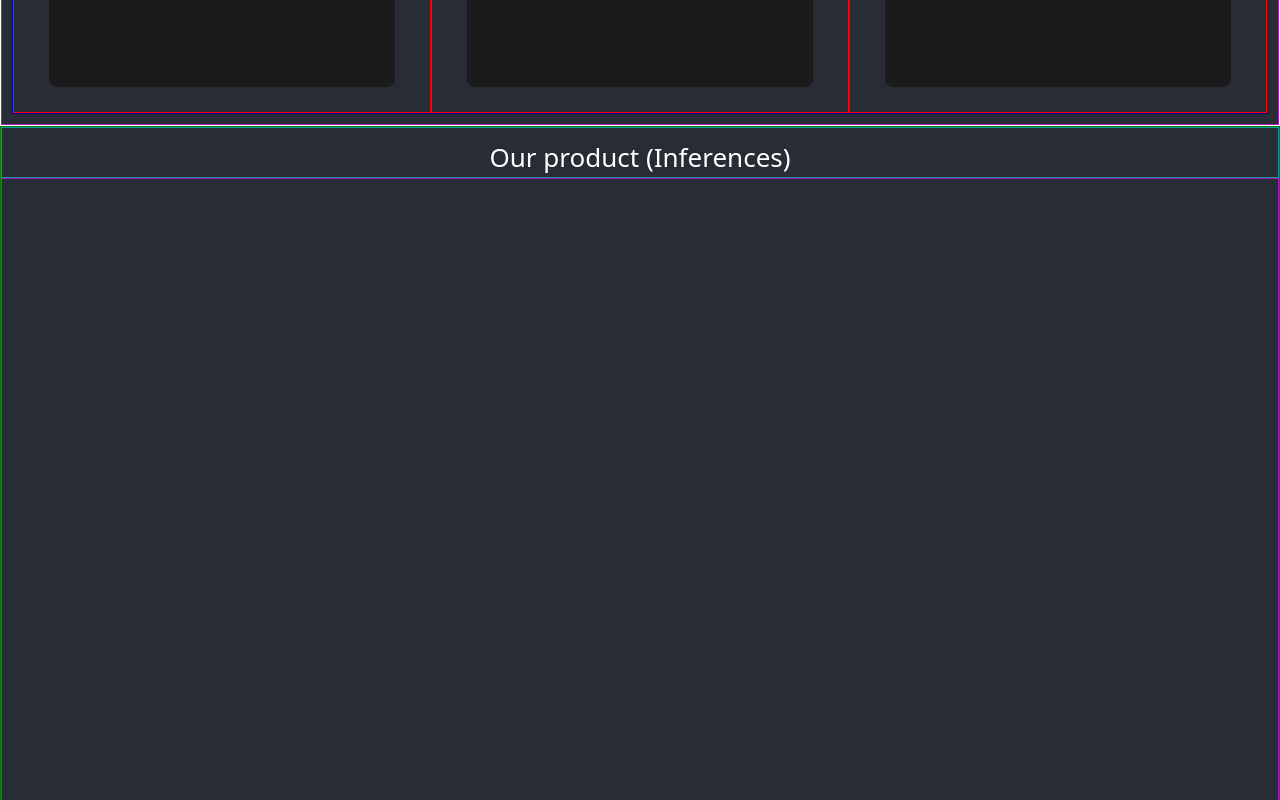
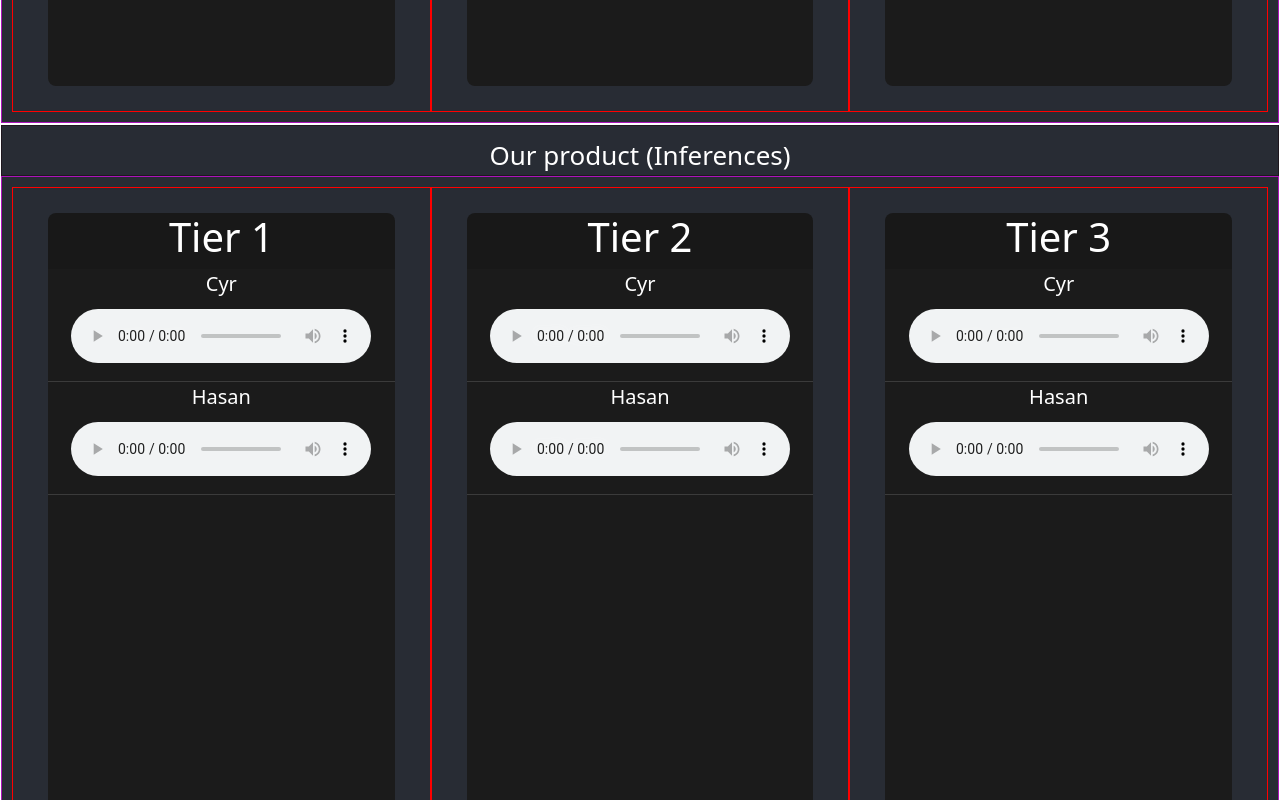
Before and after one commit to serg06/TTSLabs-Website, a React (Create React App) app: page / in a window 1280 px wide. Shown: the part 840-1640 px from the top of the page. Built offline with nearby package versions, Linux system fonts and the light colour scheme.

Commit message:
add inference tier list and audio media players

```diff
--- a/src/App.js
+++ b/src/App.js
@@ -10,15 +10,11 @@ function App() {
       <header className="title">TTSLabs</header>
       <section className="TierList">
         <header className="TierListHeader">Tier Lists</header>
-        <div className="TierListContents">
-          <TierList/>
-        </div>
+        <TierList/>
       </section>
-      <section className="Inferences">
-        <header className="InferencesHeader">Our product (Inferences)</header>
-        <div className="InferencesContents">
-          <InferenceTierList/>
-        </div>
+      <section className="InferenceTierList">
+        <header className="InferenceTierListHeader">Our product (Inferences)</header>
+        <InferenceTierList/>
       </section>
       <section className="ContactInfo">
         <header className="ContactInfoHeader">Contact Info</header>
--- a/src/components/InferenceTier.jsx
+++ b/src/components/InferenceTierCard.jsx
@@ -6,8 +6,10 @@ class InferenceTier extends Component {
         return(
             <div className="InferenceTierCard">
                 <header className="InferenceTierCardHeader">
+                    <h1>{ this.props.tier_name }</h1>
                 </header>
                 <div className="InferenceTierCardBody">
+                    { this.props.inferences.map((inference, id) => <div className="InferenceTierCardText" key={ id }>{inference.name}<div className="InferenceTierCardPlayer"> <audio controls><source src={ inference.audio_url }></source></audio></div></div> )}
                 </div>
             </div>
         )
--- a/src/components/InferenceTierList.jsx
+++ b/src/components/InferenceTierList.jsx
@@ -1,18 +1,32 @@
 import React, { Component } from 'react';
 
-import InferenceTier from "./InferenceTier"
+import InferenceTierCard from "./InferenceTierCard"
 
 class InferenceTierList extends Component
 {
     state = {
+        tiers: [
+            {"id": 0, "tier_name": "Tier 1", "inferences": [
+                                                            {"name": "Cyr", "audio_url": "https://www.dropbox.com/s/wtvq23d9dhtjmqa/cyr_inference.wav?dl=1"},
+                                                            {"name": "Hasan", "audio_url": "https://www.dropbox.com/s/pqo7pjd6dbj16a9/hasan_inference.wav?dl=1"}]},
 
+            {"id": 1, "tier_name": "Tier 2", "inferences": [{"name": "Cyr", "audio_url": "https://www.dropbox.com/s/wtvq23d9dhtjmqa/cyr_inference.wav?dl=1"},
+                                                            {"name": "Hasan", "audio_url": "https://www.dropbox.com/s/pqo7pjd6dbj16a9/hasan_inference.wav?dl=1"}]},,
+
+            {"id": 2, "tier_name": "Tier 3", "inferences": [{"name": "Cyr", "audio_url": "https://www.dropbox.com/s/wtvq23d9dhtjmqa/cyr_inference.wav?dl=1"},
+                                                            {"name": "Hasan", "audio_url": "https://www.dropbox.com/s/pqo7pjd6dbj16a9/hasan_inference.wav?dl=1"}]},,
+        ]
     }
 
     render()
     {
         return (
             <div className="InferenceTierListContainer">
-
+                { this.state.tiers.map(tier => <InferenceTierCard
+                                                key={ tier.id }
+                                                tier_name={ tier.tier_name }
+                                                inferences={ tier.inferences }
+                                                />) }
             </div>
         )
     }
--- a/src/components/TierList.jsx
+++ b/src/components/TierList.jsx
@@ -1,6 +1,6 @@
 import React, { Component } from 'react';
 
-import Tier from "./Tier"
+import TierCard from "./TierCard"
 
 class TierList extends Component
 {
@@ -19,11 +19,11 @@ class TierList extends Component
     {
         return (
             <div className="TierListContainer">
-                { this.state.tiers.map(tier => <Tier
-                                                    key={ tier.id }
-                                                    tier_name={ tier.tier_name }
-                                                    descriptions={ tier.descriptions }
-                                                    price={ tier.price }
+                { this.state.tiers.map(tier => <TierCard
+                                                key={ tier.id }
+                                                tier_name={ tier.tier_name }
+                                                descriptions={ tier.descriptions }
+                                                price={ tier.price }
                                                 />) }
             </div>
         )
--- a/src/style.css
+++ b/src/style.css
@@ -26,15 +26,9 @@ body {
     flex-direction: column;
 }
 
-.TierListContents {
+.TierListContainer {
     border: 1px solid rgb(173, 19, 187);
     padding: 10px 10px 10px 10px;
-    display: flex;
-    flex-direction: column;
-}
-
-.TierListContainer {
-    border: 1px solid rgb(5, 5, 172);
     display: flex;
     justify-content: center;
 }
@@ -69,27 +63,59 @@ body {
     text-align: center;
 }
 
-/* TIER LIST */
-.Inferences {
-    border: 1px solid green;
+/* INFERENCE LIST */
+.InferenceTierList {
+    border: 1px solid rgb(255, 255, 255);
     display: flex;
     flex-direction: column;
-    min-height: 100vh;
 }
 
-.InferencesHeader {
-    border: 1px solid rgb(16, 153, 158);
+.InferenceTierListHeader {
+    border: 1px solid rgb(31, 23, 31);
     padding: 10px 10px 0px 10px;
     display: flex;
     flex-direction: column;
 }
 
-.InferencesContents {
+.InferenceTierListContainer {
     border: 1px solid rgb(173, 19, 187);
     padding: 10px 10px 10px 10px;
     display: flex;
+    justify-content: center;
+}
+
+.InferenceTierCard {
+    display: flex;
     flex-direction: column;
-    height: 100vh;
+    border: 1px solid red;
+    padding: 25px 35px 25px 35px;
+    min-height: 800px;
+    width: 500px;
+}
+
+.InferenceTierCardHeader {
+    background-color:rgb(24, 24, 24);
+    border-radius: 8px 8px 0px 0px;
+    font-size: 16px;
+}
+
+.InferenceTierCardBody {
+    font-size: 24px;
+    background-color:rgb(27, 27, 27);
+    border-radius: 0px 0px 8px 8px;
+    font-size: 16px;
+    height: 100%;
+}
+
+.InferenceTierCardText {
+    text-align: center;
+    font-size: 20px;
+}
+
+.InferenceTierCardPlayer {
+    border-bottom: 1px solid rgb(59, 59, 59);
+    text-align: center;
+    padding: 10px;
 }
 
 /* TIER LIST */
```
Also changed, not shown: src/components/TierCard.jsx (renamed from src/components/Tier.jsx).
